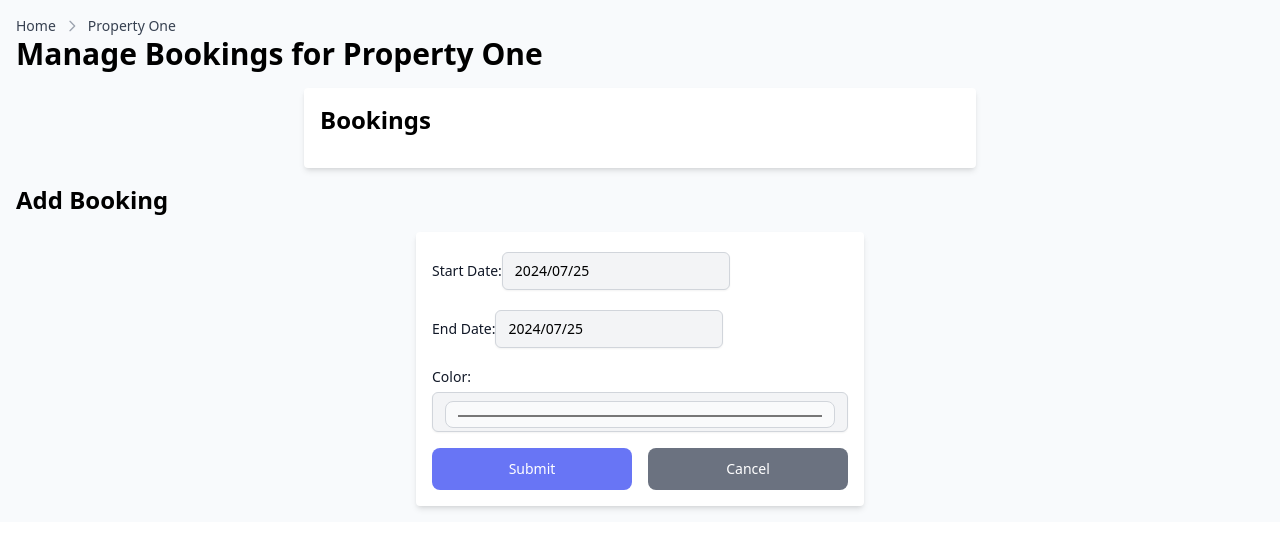
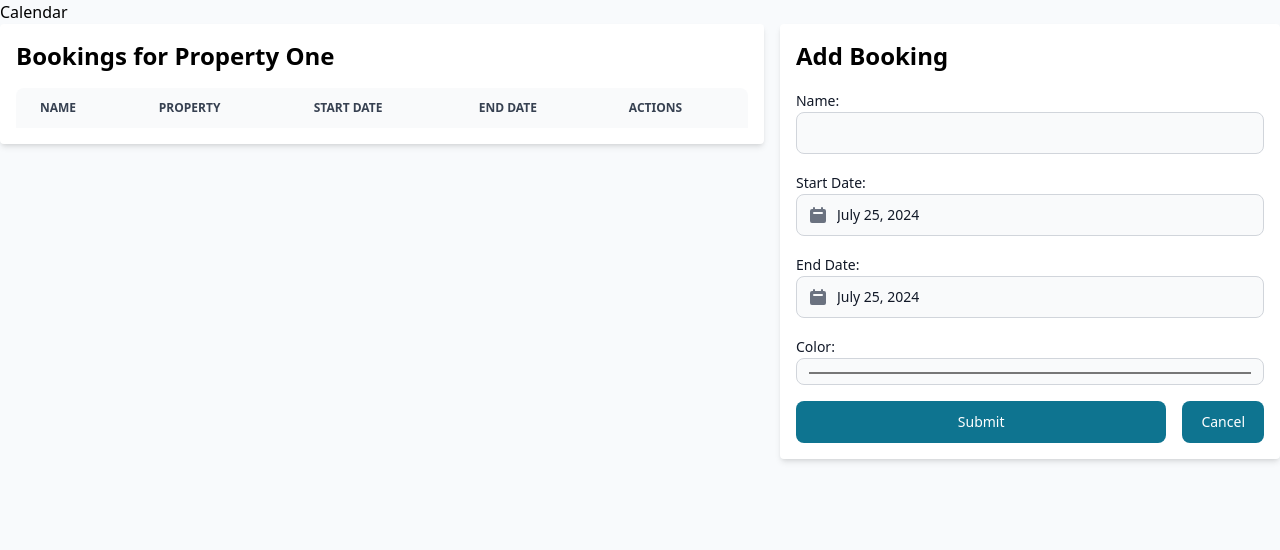
Before and after one commit to gabrielcasetta/react-booking-app, a React (Vite) app: page /bookings/1 in a window 1280 px wide. Shown: the top 550 px of the page. Built offline with nearby package versions, Linux system fonts and the light colour scheme.

Commit message:
Booking Management Styling

```diff
--- a/index.html
+++ b/index.html
@@ -5,9 +5,11 @@
     <link rel="icon" type="image/svg+xml" href="/vite.svg" />
     <meta name="viewport" content="width=device-width, initial-scale=1.0" />
     <title>React Booking App</title>
+    <link href="https://cdn.jsdelivr.net/npm/flowbite@2.4.1/dist/flowbite.min.css" rel="stylesheet" />
   </head>
   <body>
     <div id="root" class="w-full"></div>
     <script type="module" src="/src/main.tsx"></script>
+    <script src="https://cdn.jsdelivr.net/npm/flowbite@2.4.1/dist/flowbite.min.js"></script>
   </body>
 </html>
--- a/src/components/BookingForm.tsx
+++ b/src/components/BookingForm.tsx
@@ -4,8 +4,7 @@ import { addBooking, updateBooking } from '../store/bookingsSlice';
 import { RootState } from '../store';
 import { Booking } from '../types';
 import { v4 as uuidv4 } from 'uuid';
-import { Button, Label, TextInput } from 'flowbite-react';
-import DatePicker from 'react-datepicker';
+import { Alert, Button, Datepicker, Label, TextInput } from 'flowbite-react';
 import 'react-datepicker/dist/react-datepicker.css';
 import { useNavigate } from 'react-router-dom';
 
@@ -19,6 +18,7 @@ const BookingForm: React.FC<BookingFormProps> = ({ initialData, onSubmit, proper
   const dispatch = useDispatch();
   const navigate = useNavigate();
   const bookings = useSelector((state: RootState) => state.bookings.bookings);
+  const [name, setName] = useState(initialData?.name || '');
   const [startDate, setStartDate] = useState(initialData?.startDate ? new Date(initialData.startDate) : new Date());
   const [endDate, setEndDate] = useState(initialData?.endDate ? new Date(initialData.endDate) : new Date());
   const [color, setColor] = useState(initialData?.color || getRandomColor());
@@ -50,6 +50,7 @@ const BookingForm: React.FC<BookingFormProps> = ({ initialData, onSubmit, proper
 
     const booking: Booking = {
       id: initialData?.id || uuidv4(),
+      name,
       property,
       startDate: startDate.toISOString(),
       endDate: endDate.toISOString(),
@@ -87,26 +88,39 @@ const BookingForm: React.FC<BookingFormProps> = ({ initialData, onSubmit, proper
   };
 
   return (
-    <form onSubmit={handleSubmit} className="max-w-md mx-auto p-4 bg-white rounded shadow-md">
-      {error && <p className="text-red-500 mb-4">{error}</p>}
+    <form onSubmit={handleSubmit} className="max-w-4xl mx-auto p-4 bg-white rounded shadow-md">
+      <h2 className="text-2xl font-semibold mb-4">Add Booking</h2>
+      {error &&
+        <Alert color="failure">
+          <span className="font-medium">{error}</span>
+        </Alert>
+      }
+      <div className="mb-4">
+        <Label htmlFor="name">Name:</Label>
+        <TextInput
+          type="text"
+          value={name}
+          onChange={(e) => setName(e.target.value)}
+          required
+          className=""
+        />
+      </div>
       <div className="mb-4">
         <Label htmlFor="startDate">Start Date:</Label>
-        <DatePicker
-          selected={startDate}
-          onChange={(date: Date) => setStartDate(date)}
-          dateFormat="yyyy/MM/dd"
+        <Datepicker
+          defaultDate={startDate}
+          onSelectedDateChanged={(date: Date) => setStartDate(date)}
           required
-          className="mt-1 block w-full px-3 py-2 bg-gray-100 border border-gray-300 rounded-md shadow-sm focus:outline-none focus:ring-indigo-500 focus:border-indigo-500 sm:text-sm text-black"
+          className=""
         />
       </div>
       <div className="mb-4">
         <Label htmlFor="endDate">End Date:</Label>
-        <DatePicker
-          selected={endDate}
-          onChange={(date: Date) => setEndDate(date)}
-          dateFormat="yyyy/MM/dd"
+        <Datepicker
+          defaultDate={endDate}
+          onSelectedDateChanged={(date: Date) => setEndDate(date)}
           required
-          className="mt-1 block w-full px-3 py-2 bg-gray-100 border border-gray-300 rounded-md shadow-sm focus:outline-none focus:ring-indigo-500 focus:border-indigo-500 sm:text-sm text-black"
+          className=""
         />
       </div>
       <div className="mb-4">
@@ -116,15 +130,15 @@ const BookingForm: React.FC<BookingFormProps> = ({ initialData, onSubmit, proper
           value={color}
           onChange={(e) => setColor(e.target.value)}
           required
-          className="mt-1 block w-full h-10 px-3 py-2 bg-gray-100 border border-gray-300 rounded-md shadow-sm focus:outline-none focus:ring-indigo-500 focus:border-indigo-500 sm:text-sm text-black"
+          className=""
         />
       </div>
       <div className="flex space-x-4">
-        <Button type="submit" className="w-full bg-indigo-500 hover:bg-indigo-600 focus:ring-indigo-500">
+        <Button type="submit" className="w-full">
           Submit
         </Button>
         {!initialData && (
-          <Button type="button" onClick={handleCancel} className="w-full bg-gray-500 hover:bg-gray-600 focus:ring-gray-500">
+          <Button type="button" onClick={handleCancel} className="w-">
             Cancel
           </Button>
         )}
--- a/src/components/BookingList.tsx
+++ b/src/components/BookingList.tsx
@@ -4,13 +4,14 @@ import { deleteBooking } from '../store/bookingsSlice';
 import { Booking } from '../types';
 import BookingForm from './BookingForm';
 import Modal from './Modal';
-import { Button } from 'flowbite-react';
+import { Button, Table } from 'flowbite-react';
 
 interface BookingListProps {
   bookings: Booking[];
+  propertyName: string;
 }
 
-const BookingList: React.FC<BookingListProps> = ({ bookings }) => {
+const BookingList: React.FC<BookingListProps> = ({ bookings, propertyName }) => {
   const dispatch = useDispatch();
   const [editingBooking, setEditingBooking] = useState<Booking | null>(null);
 
@@ -31,36 +32,49 @@ const BookingList: React.FC<BookingListProps> = ({ bookings }) => {
   };
 
   return (
-    <div className="max-w-2xl mx-auto p-4 bg-white rounded shadow-md">
-      <h2 className="text-2xl font-semibold mb-4">Bookings</h2>
-      <ul className="space-y-4">
-        {bookings.map(booking => (
-          <li key={booking.id} className="p-4 border rounded shadow-sm bg-gray-50 relative">
-            <div className="absolute top-0 left-0 w-2 h-full" style={{ backgroundColor: booking.color }}></div>
-            <div className="ml-4">
-              <div className="mb-2">
-                <strong>Property:</strong> {booking.property}
-              </div>
-              <div className="mb-2">
-                <strong>Start Date:</strong> {new Date(booking.startDate).toLocaleDateString()}
-              </div>
-              <div className="mb-2">
-                <strong>End Date:</strong> {new Date(booking.endDate).toLocaleDateString()}
-              </div>
-              <div className="flex space-x-4">
-                <Button onClick={() => handleEdit(booking)} className="text-indigo-500 hover:underline">Update</Button>
-                <Button onClick={() => handleDelete(booking.id)} className="text-red-500 hover:underline">Delete</Button>
-              </div>
-            </div>
-          </li>
-        ))}
-      </ul>
+    <div className="max-w-4xl mx-auto p-4 bg-white rounded shadow-md">
+      <h2 className="text-2xl font-semibold mb-4">Bookings for {propertyName}</h2>
+      <Table hoverable>
+        <Table.Head>
+          <Table.HeadCell>Name</Table.HeadCell>
+          <Table.HeadCell>Property</Table.HeadCell>
+          <Table.HeadCell>Start Date</Table.HeadCell>
+          <Table.HeadCell>End Date</Table.HeadCell>
+          <Table.HeadCell>Actions</Table.HeadCell>
+        </Table.Head>
+        <Table.Body className="divide-y">
+          {bookings.map(booking => (
+            <Table.Row key={booking.id} className="bg-white">
+              <Table.Cell>{booking.name}</Table.Cell>
+              <Table.Cell>
+                <div className="flex items-center">
+                  <div className="w-2 h-2 mr-2 rounded-full" style={{ backgroundColor: booking.color }}></div>
+                  {booking.property}
+                </div>
+              </Table.Cell>
+              <Table.Cell>{new Date(booking.startDate).toLocaleDateString()}</Table.Cell>
+              <Table.Cell>{new Date(booking.endDate).toLocaleDateString()}</Table.Cell>
+              <Table.Cell>
+                <div className="flex space-x-2">
+                  <Button onClick={() => handleEdit(booking)} size="xs">
+                    Edit
+                  </Button>
+                  <Button onClick={() => handleDelete(booking.id)} size="xs" color="failure">
+                    Delete
+                  </Button>
+                </div>
+              </Table.Cell>
+            </Table.Row>
+          ))}
+        </Table.Body>
+      </Table>
 
       {editingBooking && (
         <Modal isOpen={!!editingBooking} onClose={handleCloseModal}>
           <BookingForm initialData={editingBooking} onSubmit={handleFormSubmit} property={editingBooking.property} />
         </Modal>
       )}
+
     </div>
   );
 };
--- a/src/pages/ManageBookings.tsx
+++ b/src/pages/ManageBookings.tsx
@@ -4,7 +4,6 @@ import { useSelector } from 'react-redux';
 import { RootState } from '../store';
 import BookingList from '../components/BookingList';
 import BookingForm from '../components/BookingForm';
-import { Breadcrumb } from 'flowbite-react';
 
 const ManageBookings: React.FC = () => {
   const { id } = useParams<{ id: string }>();
@@ -16,16 +15,17 @@ const ManageBookings: React.FC = () => {
   }
 
   return (
-    <div className="container mx-auto p-4">
-      <Breadcrumb aria-label="breadcrumb">
-        <Breadcrumb.Item href="/">Home</Breadcrumb.Item>
-        <Breadcrumb.Item href={`/bookings/${id}`}>{property.name}</Breadcrumb.Item>
-      </Breadcrumb>
-      <h1 className="text-3xl font-bold mb-4">Manage Bookings for {property.name}</h1>
-      <BookingList bookings={bookings} />
-      <div className="mt-4">
-        <h2 className="text-2xl font-semibold mb-4">Add Booking</h2>
-        <BookingForm property={property.name} onSubmit={() => {}} />
+    <div className="container mx-auto min-h-screen">
+      <div className="">
+        Calendar
+      </div>
+      <div className="flex gap-4">
+        <div className="grow">
+          <BookingList bookings={bookings} propertyName={property.name} />
+        </div>
+        <div className="grow">
+          <BookingForm property={property.name} onSubmit={() => {}} />
+        </div>
       </div>
     </div>
   );
--- a/src/types.ts
+++ b/src/types.ts
@@ -1,7 +1,8 @@
 export interface Booking {
     id: string;
+    name: string;
     property: string;
     startDate: string;
     endDate: string;
-    color: string;  // New color field
+    color: string;
   }
```
